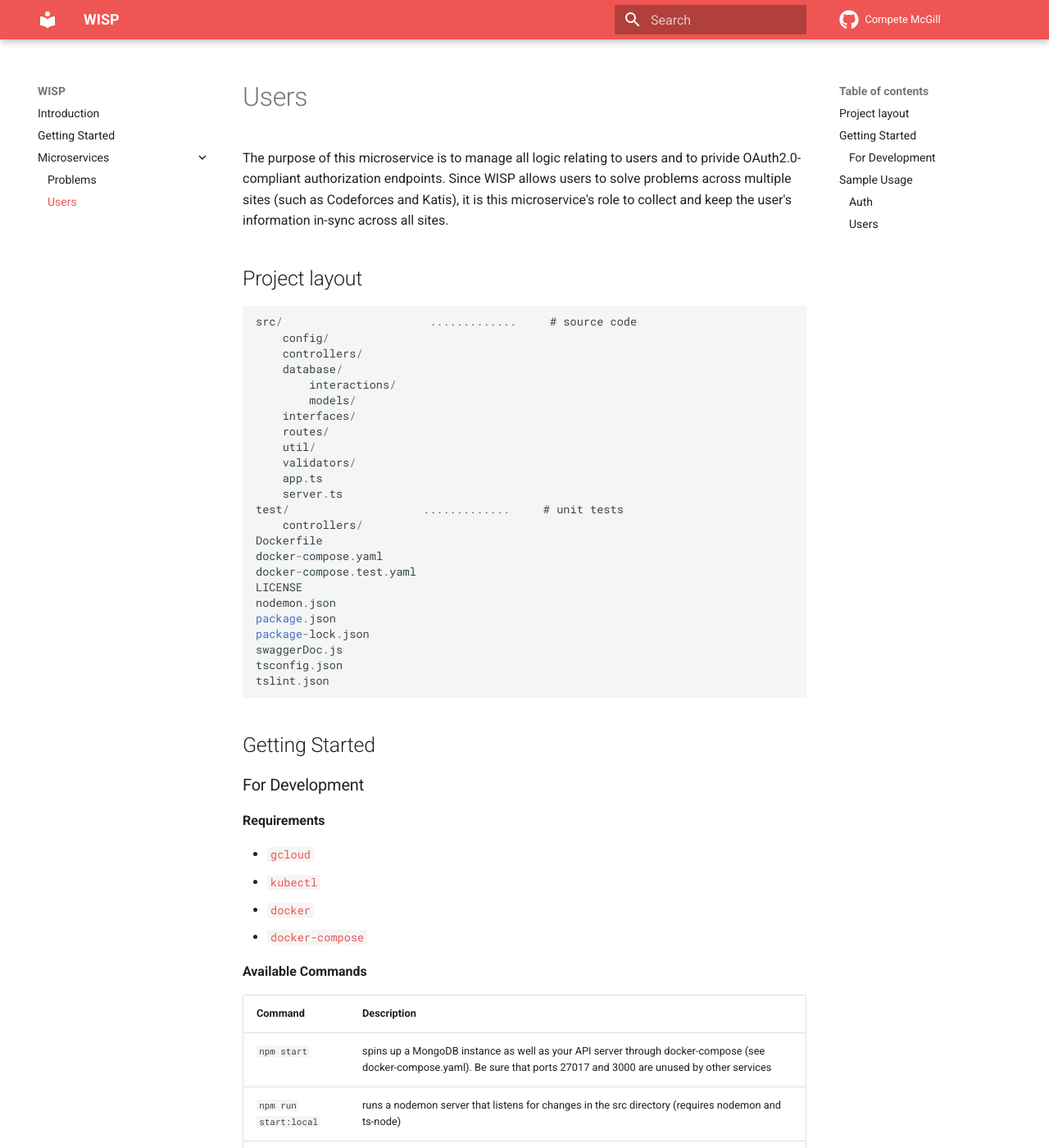
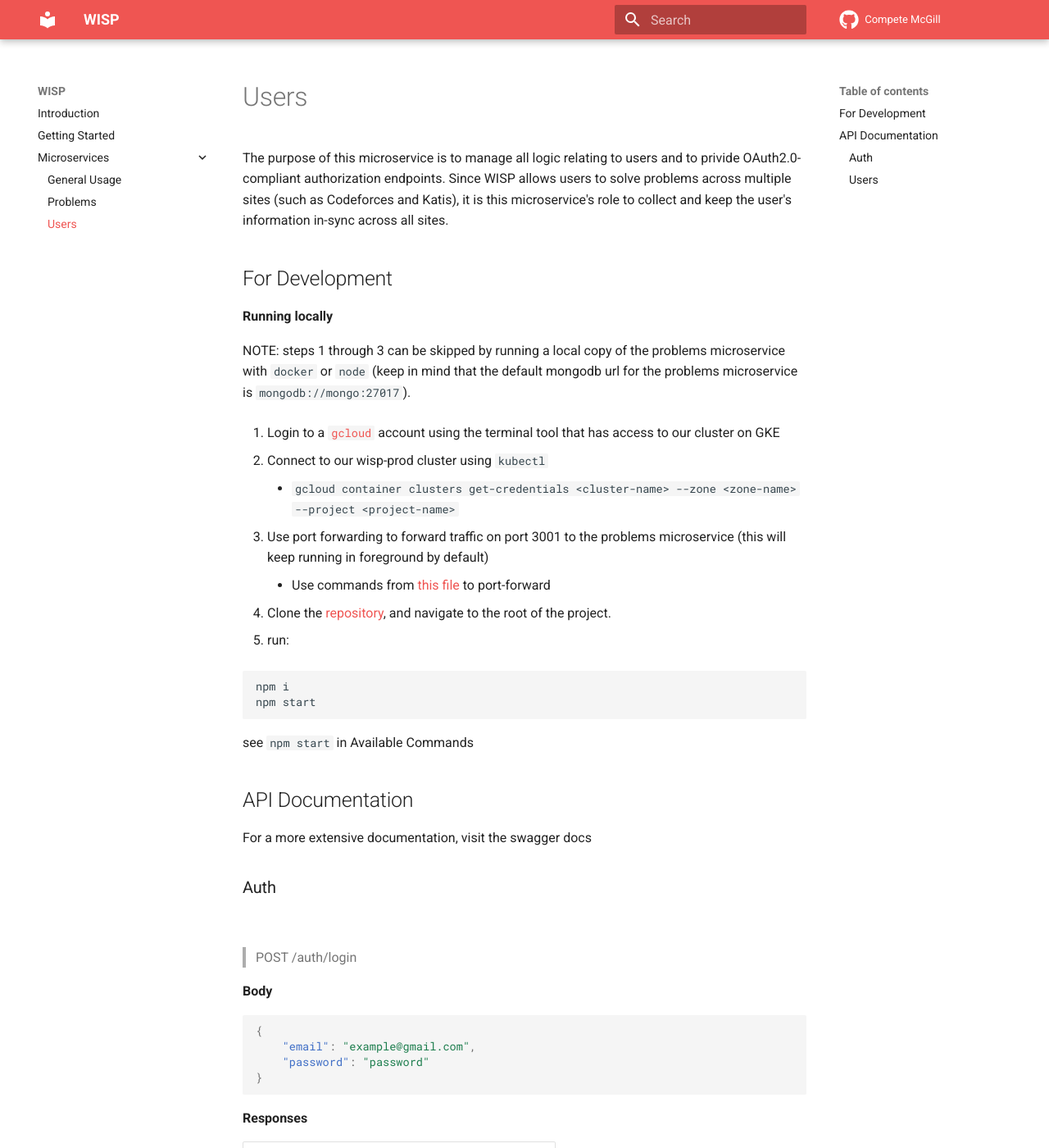
Before and after one commit to competemcgill/wisp, an MkDocs documentation site: the page built from docs/microservices/users.md, in a window 1280 px wide and 1400 px high. Shown: the whole window at 82% size. Built offline with MkDocs 1.6.1 and Material for MkDocs 9.7.7, drawn with Linux system fonts in a browser that asks for light colours; some of the changed text lies outside the part shown.

Commit message:
Refactor and standardize documentation

```diff
--- a/docs/microservices/users.md
+++ b/docs/microservices/users.md
@@ -2,66 +2,19 @@
 
 The purpose of this microservice is to manage all logic relating to users and to privide OAuth2.0-compliant authorization endpoints. Since WISP allows users to solve problems across multiple sites (such as Codeforces and Katis), it is this microservice's role to collect and keep the user's information in-sync across all sites.
 
-## Project layout
+## For Development
 
-    src/                      .............     # source code
-        config/
-        controllers/
-        database/
-            interactions/
-            models/
-        interfaces/
-        routes/
-        util/
-        validators/
-        app.ts
-        server.ts
-    test/                    .............     # unit tests
-        controllers/
-    Dockerfile
-    docker-compose.yaml
-    docker-compose.test.yaml
-    LICENSE
-    nodemon.json
-    package.json
-    package-lock.json
-    swaggerDoc.js
-    tsconfig.json
-    tslint.json
+**Running locally**
 
-## Getting Started
+NOTE: steps 1 through 3 can be skipped by running a local copy of the problems microservice with `docker` or `node` (keep in mind that the default mongodb url for the problems microservice is `mongodb://mongo:27017`).
 
-### For Development
+1. Login to a [`gcloud`](https://cloud.google.com/sdk/docs/quickstarts) account using the terminal tool that has access to our cluster on GKE
 
-**Requirements**
-
-* [`gcloud`](https://cloud.google.com/sdk/install)
-* [`kubectl`](https://kubernetes.io/docs/tasks/tools/install-kubectl/)
-* [`docker`](https://www.docker.com/)
-* [`docker-compose`](https://docs.docker.com/compose/)
-
-**Available Commands**
-
-| Command | Description |
-| --- | --- |
-| `npm start` | spins up a MongoDB instance as well as your API server through docker-compose (see docker-compose.yaml). Be sure that ports 27017 and 3000 are unused by other services |
-| `npm run start:local` | runs a nodemon server that listens for changes in the src directory (requires nodemon and ts-node) |
-| `npm run start:prod` | starts the API server in the production env. Must be run after `npm run build` (requires node and tsc) |
-| `npm run test` | runs unit tests on new instances of MongoDB and the API (see docker-compose.test.yaml). Once the tests finish running, both instances stop
-| `npm run test:local` | runs unit tests without docker and MongoDB (requires nyc, mocha, and ts-node) |
-| `npm run build` | builds the API for production and outputs the result in dist/ (requires tsc) |
-| `npm run lint` | lints the src directory according to tslint.json and tsconfig.json |
-
-
-**Running**
-
-NOTE: steps 1 through 3 can be skipped by running a local copy of the problems microservice with docker or node (keep in mind that the default mongodb url for the problems microservice is mongodb://mongo:27017)
-
-1. Login to a gcloud account that has access to our cluster on GKE
-
-2. Connect to our wisp-prod cluster
+2. Connect to our wisp-prod cluster using `kubectl`
+    - `gcloud container clusters get-credentials <cluster-name> --zone <zone-name> --project <project-name>`
 
 3. Use port forwarding to forward traffic on port 3001 to the problems microservice (this will keep running in foreground by default)
+    - Use commands from [this file](https://github.com/Compete-McGill/wisp/blob/master/build/Makefile) to port-forward
 
 4. Clone the [repository](https://github.com/Compete-McGill/wisp-users-microservice), and navigate to the root of the project.
 
@@ -74,8 +27,7 @@ npm start
 
 see `npm start` in Available Commands
 
-
-## Sample Usage
+## API Documentation
 
 For a more extensive documentation, visit the swagger docs
 
--- a/mkdocs.yml
+++ b/mkdocs.yml
@@ -10,6 +10,7 @@ nav:
     - Introduction: index.md
     - Getting Started: getting_started.md
     - Microservices:
+      - General Usage: microservices/general.md
       - Problems: microservices/problems.md
       - Users: microservices/users.md
 theme:
```
Also changed, not shown: README.md (+13 -1 lines), docs/microservices/general.md (added, +54 -0 lines), docs/microservices/problems.md (+0 -28 lines).
